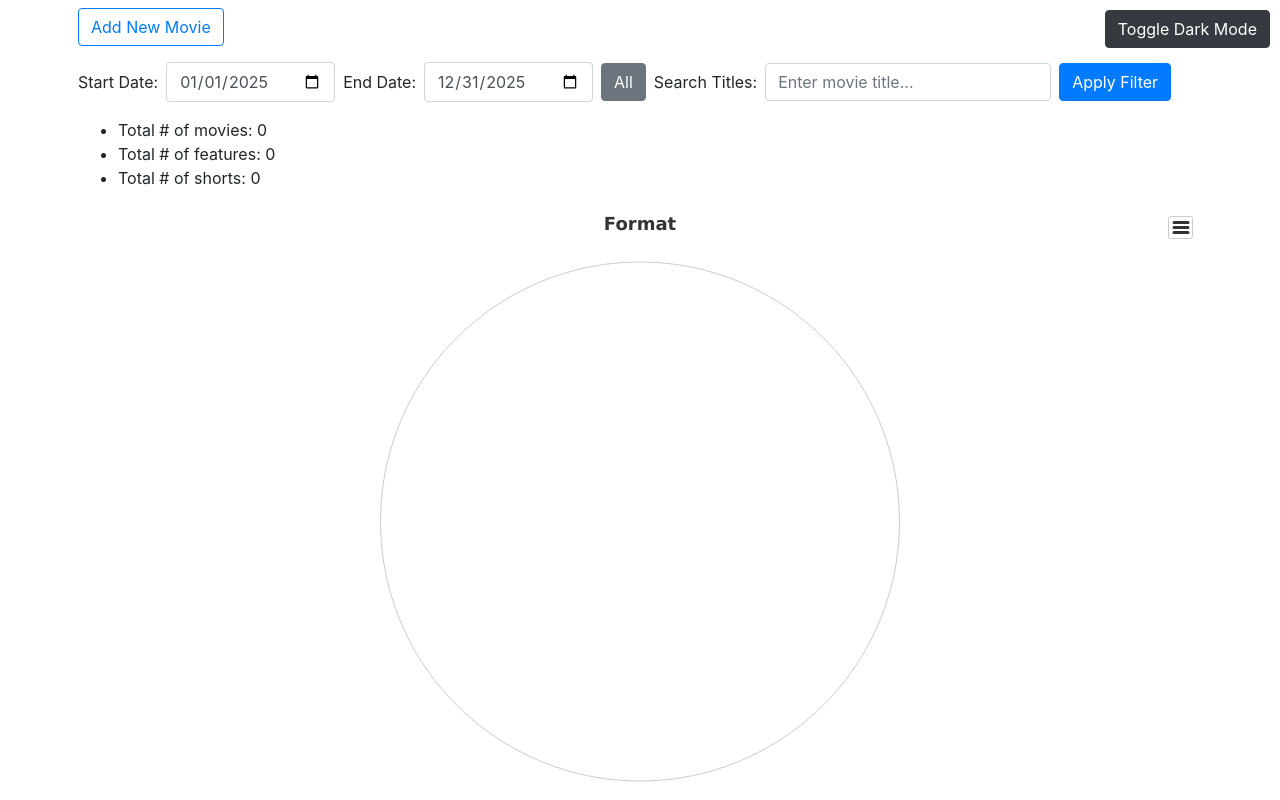
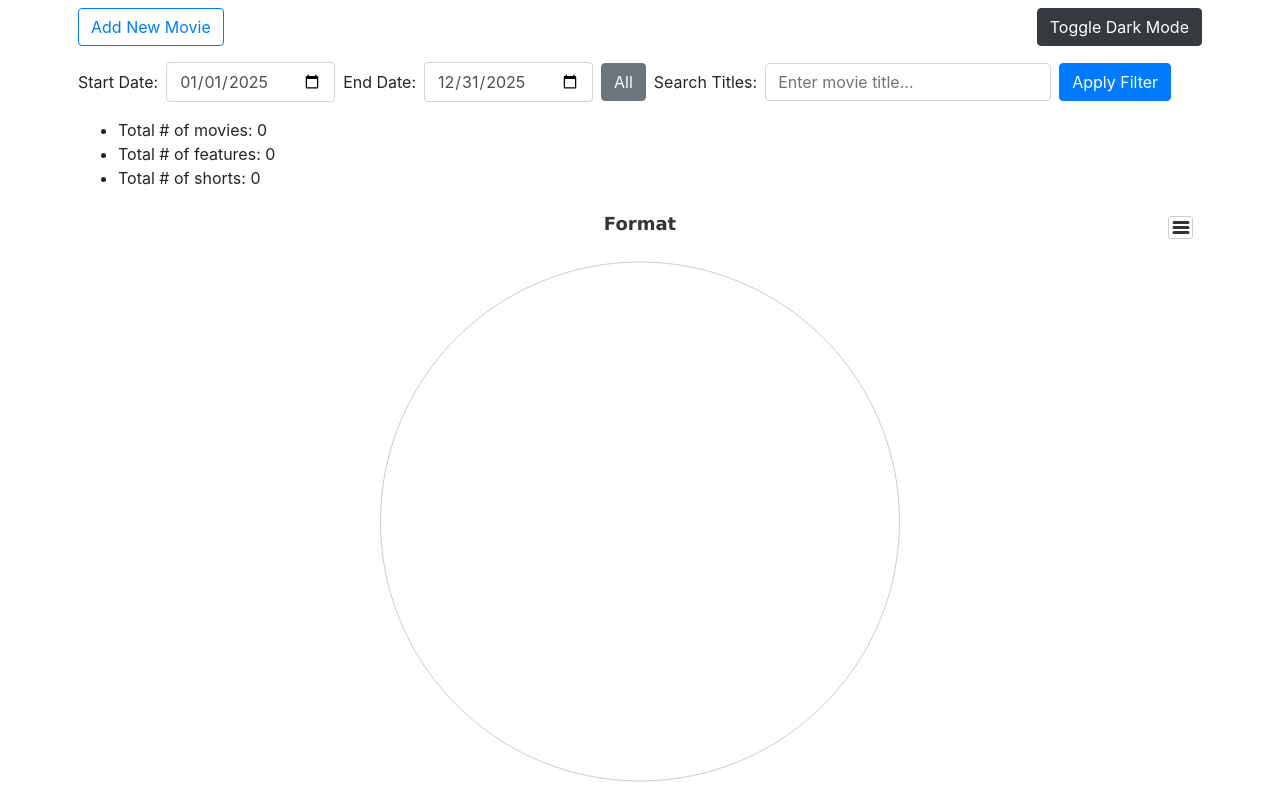
Before and after one commit to grahams/moviething, a website: page client/index.html in a window 1280 px wide. Shown: the top 800 px of the page. Drawn offline with nearby package versions, Linux system fonts and the light colour scheme; no server answers.

Commit message:
I didn't want the dark mode button hovering above the content

```diff
--- a/client/index.html
+++ b/client/index.html
@@ -18,15 +18,15 @@
         <script src="js/vendor/modernizr-2.6.2.min.js"></script>
     </head>
     <body>
-        <button id="toggleDarkMode" class="btn btn-dark" style="position: fixed; top: 10px; right: 10px; z-index: 1000;">Toggle Dark Mode</button>
         <!--[if lt IE 9]>
             <p class="browsehappy">You are using an <strong>outdated</strong> browser. Please <a href="http://browsehappy.com/">upgrade your browser</a> to improve your experience.</p>
         <![endif]-->
 
         <!-- Add your site or application content here -->
         <div class="container p-2">
-            <div class="mb-3">
+            <div class="mb-3 d-flex justify-content-between">
                 <a href="/add" id="addMovieButton" class="btn btn-outline-primary">Add New Movie</a>
+                <button id="toggleDarkMode" class="btn btn-dark">Toggle Dark Mode</button>
             </div>
 
             <!-- Date Range Filter UI -->
```
